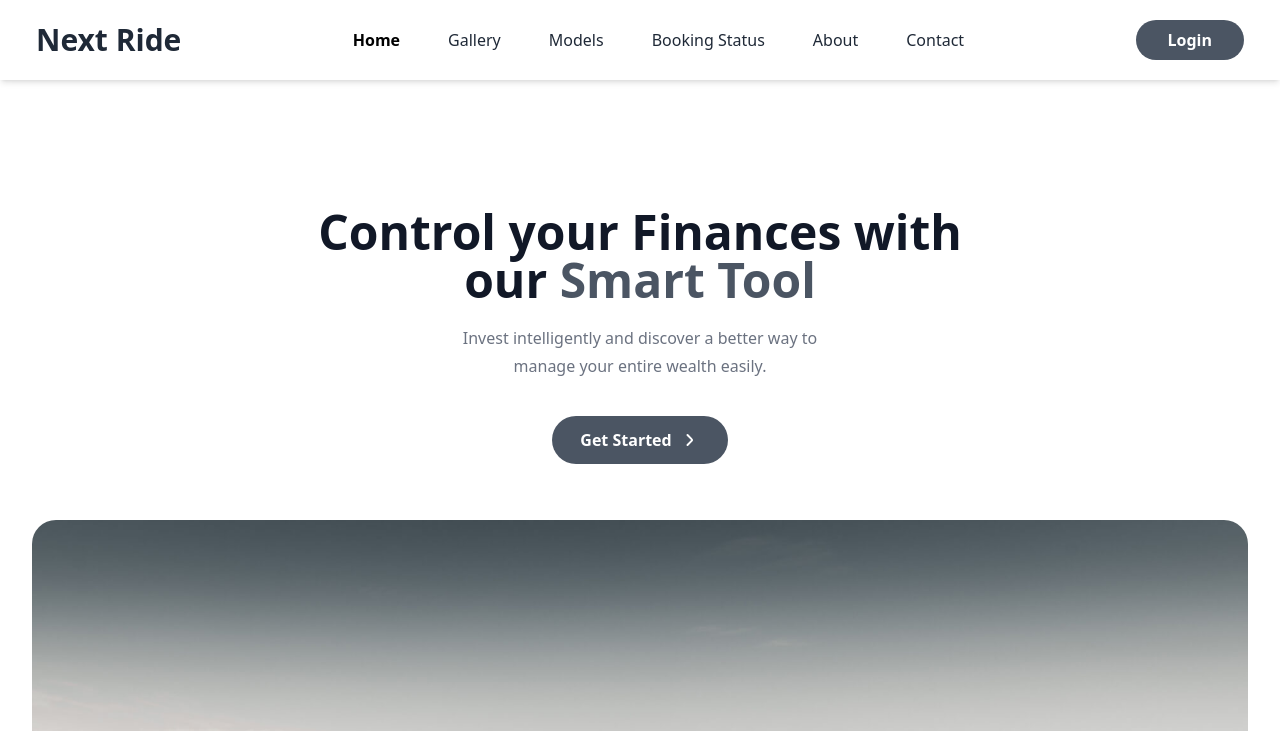
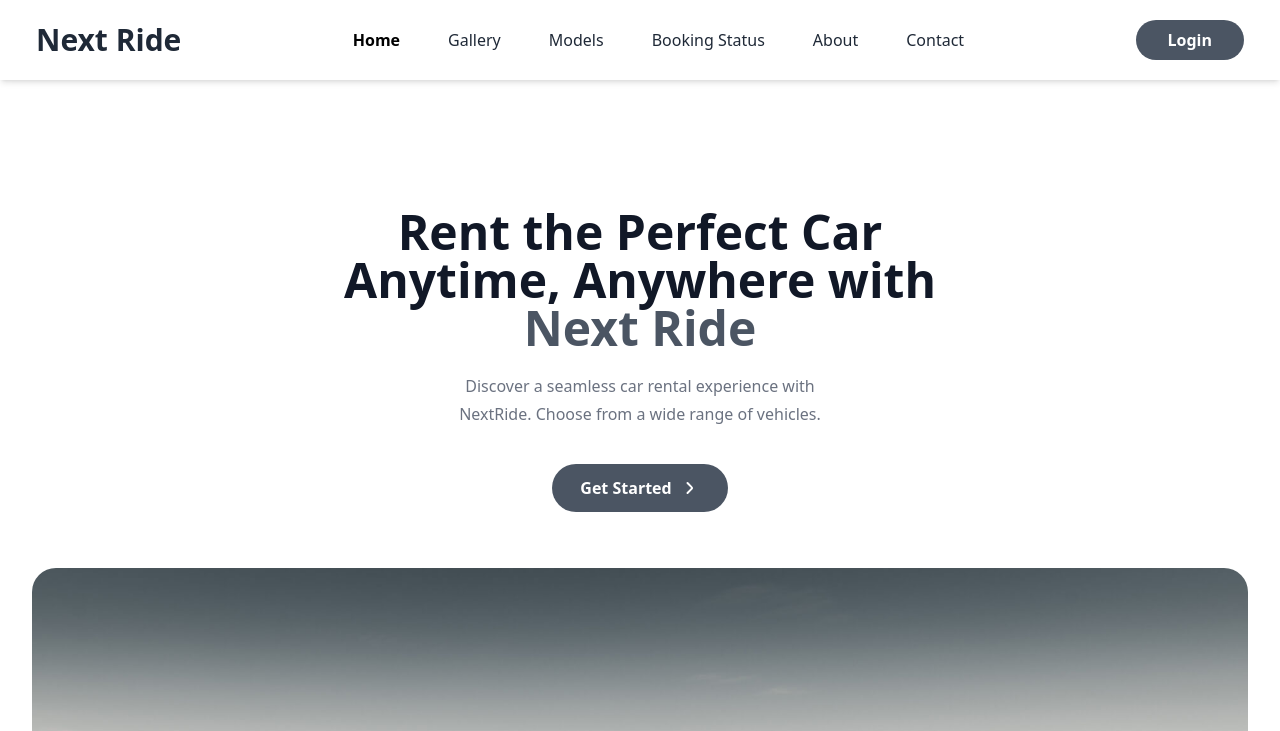
Before and after one commit to TusharUtane07/rental, a Next.js app: page / in a window 1280 px wide. Shown: the top 731 px of the page. Built offline with nearby package versions, Linux system fonts and the light colour scheme; no server answers.

Commit message:
changed text in hero section

```diff
--- a/src/sections/Hero.tsx
+++ b/src/sections/Hero.tsx
@@ -6,12 +6,12 @@ const Hero = () => {
 		<section className="pt-28 lg:pt-32  bg-center bg-cover">
 			<div className="mx-auto max-w-7xl px-4 sm:px-6 lg:px-8 relative text-center">
 				<h1 className="max-w-2xl mx-auto text-center font-manrope font-bold text-4xl text-gray-900 mb-5 md:text-5xl leading-[50px]">
-					Control your Finances with our
-					<span className="text-gray-600"> Smart Tool </span>
+					Rent the Perfect Car Anytime, Anywhere with
+					<span className="text-gray-600"> Next Ride </span>
 				</h1>
 				<p className="max-w-sm mx-auto text-center text-base font-normal leading-7 text-gray-500 mb-9">
-					Invest intelligently and discover a better way to manage your entire
-					wealth easily.
+					Discover a seamless car rental experience with NextRide. Choose from a
+					wide range of vehicles.
 				</p>
 				<Link
 					href="/register"
```
